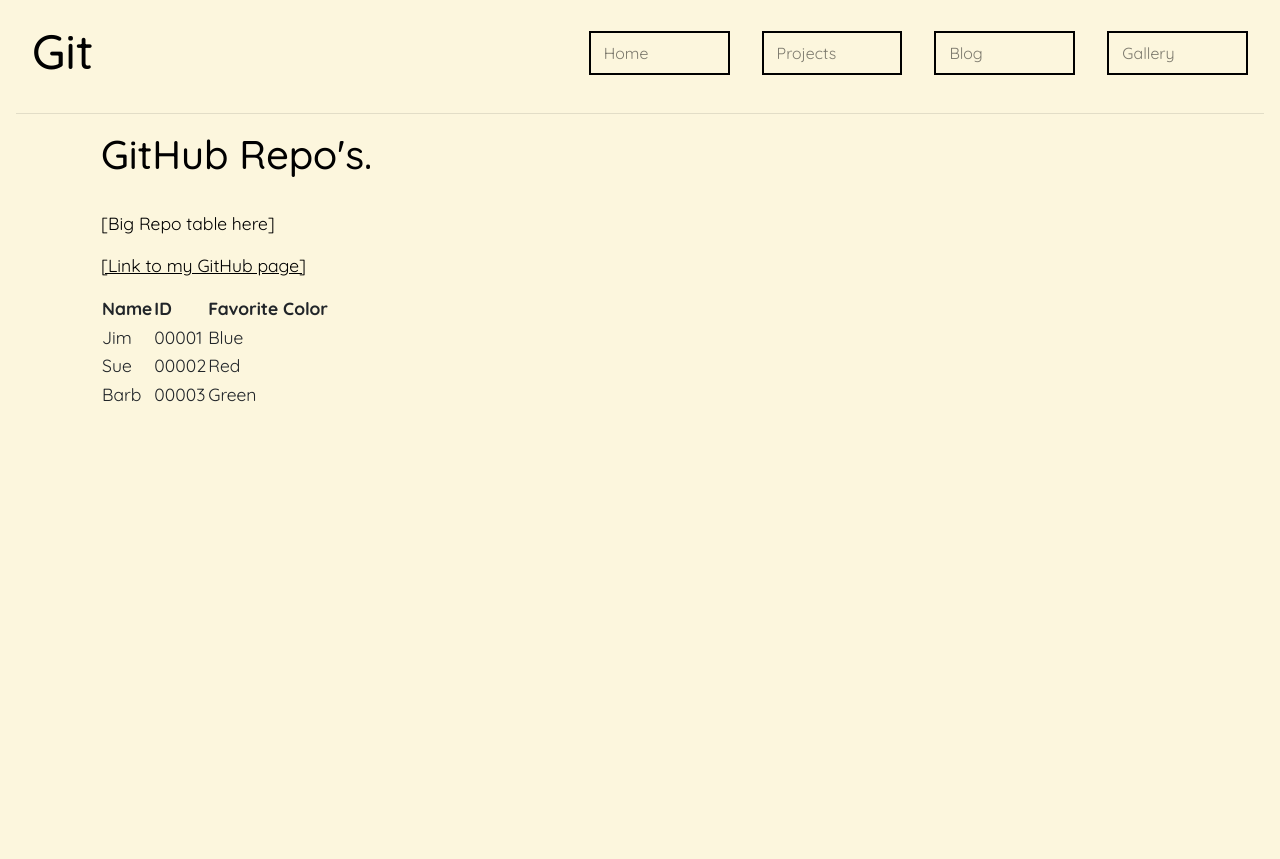
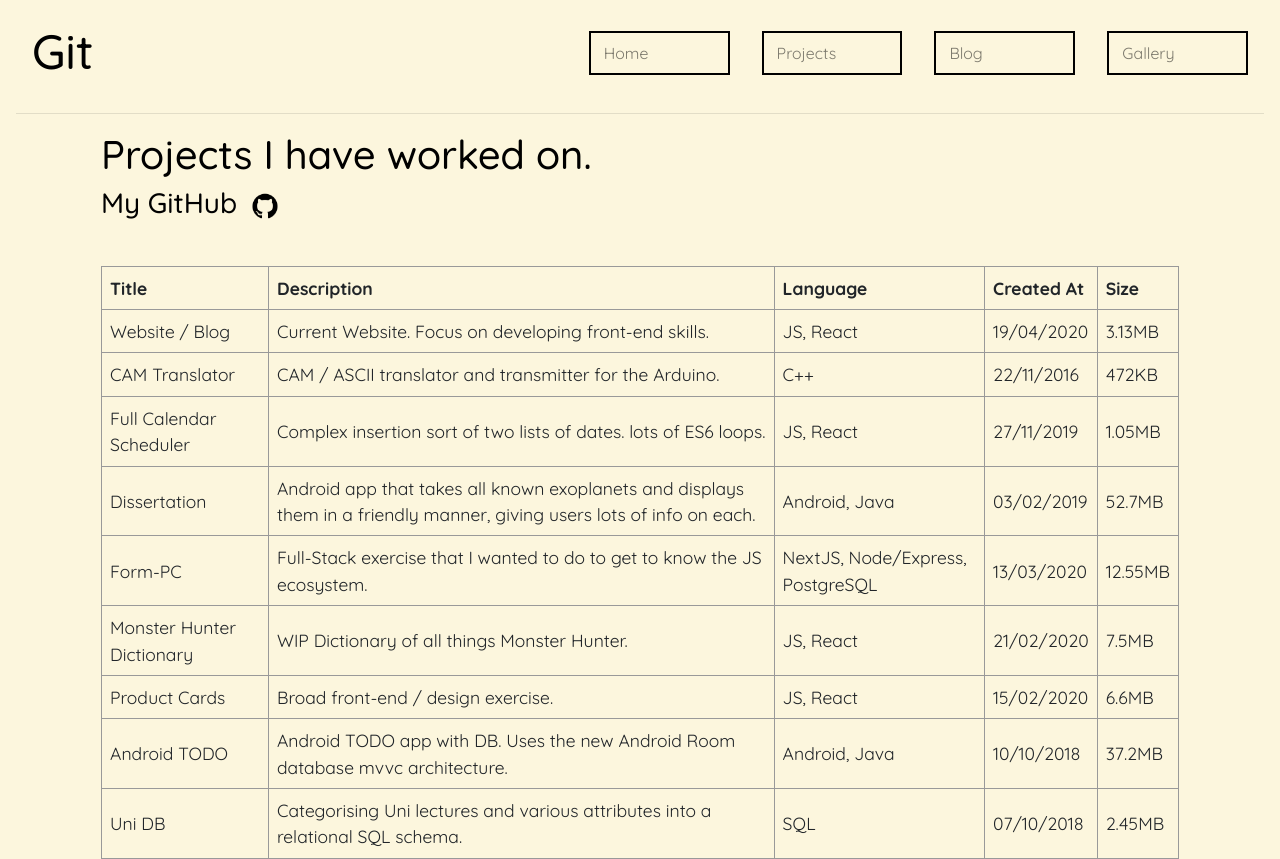
Before and after one commit to AlexSmith11/website-blog, a React (Create React App) app: page /git in a window 1280 px wide. Before the commit the page ends 800 px from the top, so only its background shows below. Built offline with nearby package versions, Linux system fonts and the light colour scheme.

Commit message:
created basic css repo table with links

```diff
--- a/src/components/Table.jsx
+++ b/src/components/Table.jsx
@@ -3,34 +3,148 @@
 const Table = () => {
   return (
     <div className='text'>
-      <p>[Big Repo table here]</p>
-      <p>
-        <a href='https://github.com/AlexSmith11' style={styles}>
-          <u>[Link to my GitHub page]</u>
+      <div style={styles}>
+        <table className='table-hover'>
+          <thead>
+            <tr>
+              <th scope='col'>Title</th>
+              <th scope='col'>Description</th>
+              <th scope='col'>Language</th>
+              <th scope='col'>Created&nbsp;At</th>
+              <th scope='col'>Size</th>
+            </tr>
+          </thead>
+          <tbody>
+            <tr>
+              <td scope='row'>
+                <a
+                  href='https://github.com/AlexSmith11/website-blog'
+                  style={styles}>
+                  Website / Blog
                 </a>
-      </p>
-      <table>
-        <tr>
-          <th>Name</th>
-          <th>ID</th>
-          <th>Favorite Color</th>
+              </td>
+              <td>Current Website. Focus on developing front-end skills.</td>
+              <td>JS, React</td>
+              <td>19/04/2020</td>
+              <td>3.13MB</td>
             </tr>
             <tr>
-          <td>Jim</td>
-          <td>00001</td>
-          <td>Blue</td>
+              <td scope='row'>
+                <a
+                  href='https://github.com/AlexSmith11/CAM-translator'
+                  style={styles}>
+                  CAM Translator
+                </a>
+              </td>
+              <td>CAM / ASCII translator and transmitter for the Arduino.</td>
+              <td>C++</td>
+              <td>22/11/2016</td>
+              <td>472KB</td>
             </tr>
             <tr>
-          <td>Sue</td>
-          <td>00002</td>
-          <td>Red</td>
+              <td scope='row'>
+                <a
+                  href='https://github.com/AlexSmith11/FullCalendarScheduler'
+                  style={styles}>
+                  Full Calendar Scheduler
+                </a>
+              </td>
+              <td>
+                Complex insertion sort of two lists of dates. lots of ES6 loops.
+              </td>
+              <td>JS, React</td>
+              <td>27/11/2019</td>
+              <td>1.05MB</td>
             </tr>
             <tr>
-          <td>Barb</td>
-          <td>00003</td>
-          <td>Green</td>
+              <td scope='row'>
+                <a
+                  href='https://github.com/AlexSmith11/MajorProjectMK2'
+                  style={styles}>
+                  Dissertation
+                </a>
+              </td>
+              <td>
+                Android app that takes all known exoplanets and displays them in
+                a friendly manner, giving users lots of info on each.
+              </td>
+              <td>Android, Java</td>
+              <td>03/02/2019</td>
+              <td>52.7MB</td>
             </tr>
+            <tr>
+              <td scope='row'>
+                <a href='https://github.com/Pyxyll/Form-pc' style={styles}>
+                  Form-PC
+                </a>
+              </td>
+              <td>
+                Full-Stack exercise that I wanted to do to get to know the JS
+                ecosystem.
+              </td>
+              <td>NextJS, Node/Express, PostgreSQL</td>
+              <td>13/03/2020</td>
+              <td>12.55MB</td>
+            </tr>
+            <tr>
+              <td scope='row'>
+                <a
+                  href='https://github.com/AlexSmith11/monster-hunter-dictionary'
+                  style={styles}>
+                  Monster Hunter Dictionary
+                </a>
+              </td>
+              <td>WIP Dictionary of all things Monster Hunter.</td>
+              <td>JS, React</td>
+              <td>21/02/2020</td>
+              <td>7.5MB</td>
+            </tr>
+            <tr>
+              <td scope='row'>
+                <a
+                  href='https://github.com/AlexSmith11/product-cards'
+                  style={styles}>
+                  Product Cards
+                </a>
+              </td>
+              <td>Broad front-end / design exercise.</td>
+              <td>JS, React</td>
+              <td>15/02/2020</td>
+              <td>6.6MB</td>
+            </tr>
+            <tr>
+              <td scope='row'>
+                <a
+                  href='https://github.com/AlexSmith11/basic-android-app'
+                  style={styles}>
+                  Android TODO
+                </a>
+              </td>
+              <td>
+                Android TODO app with DB. Uses the new Android Room database
+                mvvc architecture.
+              </td>
+              <td>Android, Java</td>
+              <td>10/10/2018</td>
+              <td>37.2MB</td>
+            </tr>
+            <tr>
+              <td scope='row'>
+                <a href='https://github.com/AlexSmith11/uni-db' style={styles}>
+                  Uni DB
+                </a>
+              </td>
+              <td>
+                Categorising Uni lectures and various attributes into a
+                relational SQL schema.
+              </td>
+              <td>SQL</td>
+              <td>07/10/2018</td>
+              <td>2.45MB</td>
+            </tr>
+          </tbody>
         </table>
+      </div>
     </div>
   );
 };
@@ -39,7 +153,8 @@
  * mailto links are annoying - overide the blue link text
  */
 const styles = {
-  color: 'inherit'
+  color: 'inherit',
+  overflow: 'auto'
 };
 
 export default Table;
--- a/src/pages/git.jsx
+++ b/src/pages/git.jsx
@@ -13,7 +13,15 @@
   return (
     <div className='container'>
       <div className='title'>
-        <h1>GitHub Repo's.</h1>
+        <h1>Projects I have worked on.</h1>
+        <p>
+          <a href='https://github.com/AlexSmith11' style={styles}>
+            <h3>
+              My GitHub{' '}
+              <img src={require('../img/gitlogo.png')} className='git-icon' />
+            </h3>
+          </a>
+        </p>
       </div>
       <Table />
     </div>
--- a/src/styles/git.css
+++ b/src/styles/git.css
@@ -8,3 +8,16 @@
   font-family: Quicksand;
   font-size: 1.1rem;
 }
+
+td, th {
+  border: 1px solid #999;
+  padding: 0.5rem;
+}
+
+table {
+  margin-top: 0.5rem;
+}
+
+.git-icon {
+  height: 2.5rem;
+}
--- a/src/styles/photo-grid.css
+++ b/src/styles/photo-grid.css
@@ -1,10 +1,10 @@
 .basic-grid {
   display: grid;
   gap: 1rem;
+  margin-top: 2rem;
   margin-left: 1rem;
   margin-right: 1rem;
   margin-bottom: 1rem;
-
   /* 1 too skinny, too much code */
   /* grid-template-columns: 1fr 1fr 1fr 1fr 1fr 1fr 1fr 1fr 1fr 1fr 1fr 1fr 1fr; */
   /* 2 cleaner code */
@@ -29,6 +29,7 @@
 }
 
 /* Small screens */
+
 @media screen and (min-width: 600px) {
   .card-wide {
     grid-column: span 2 / auto;
```
Also changed, not shown: src/img/gitlogo.png (added). Lines whose indentation alone changed are shown as unchanged.
